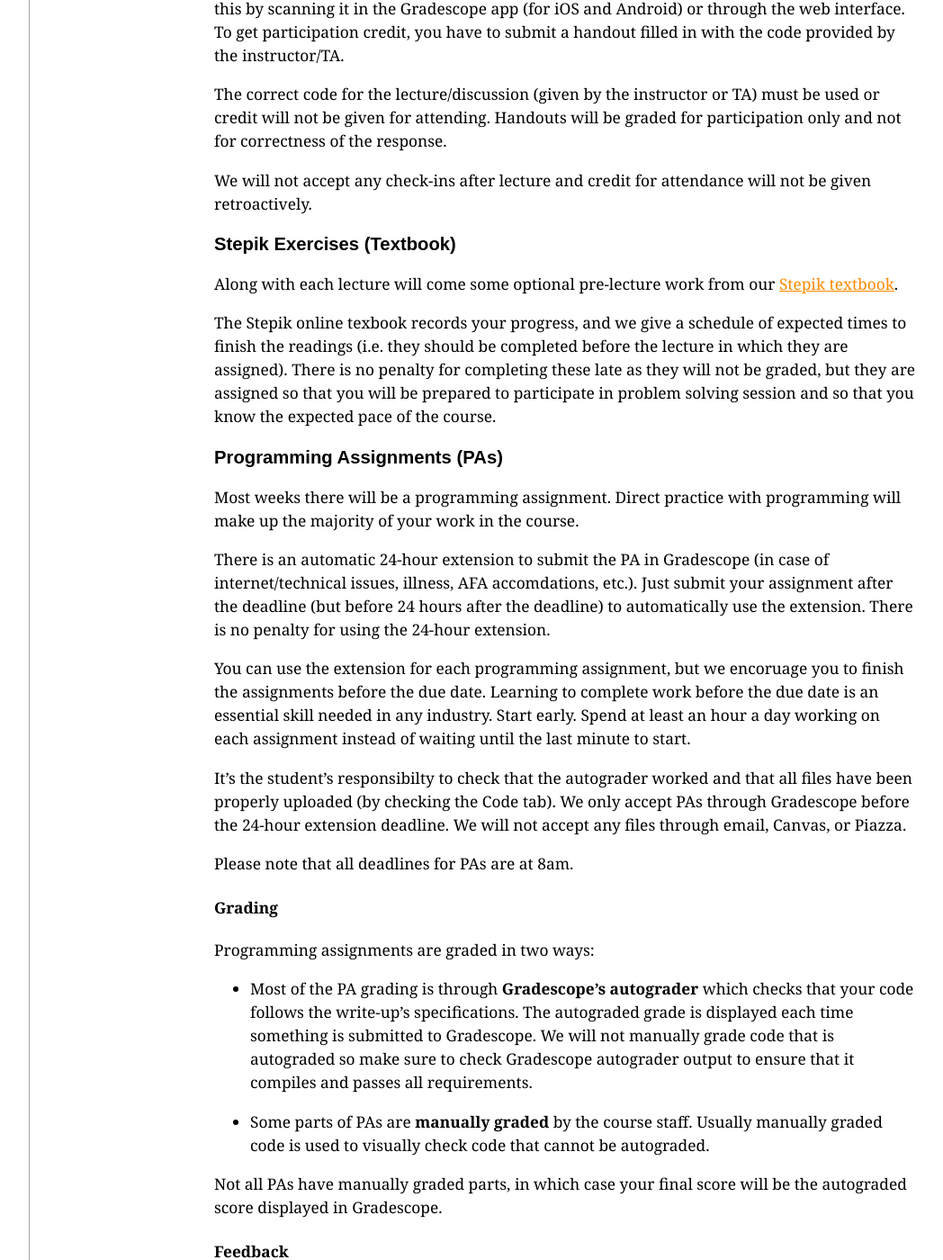
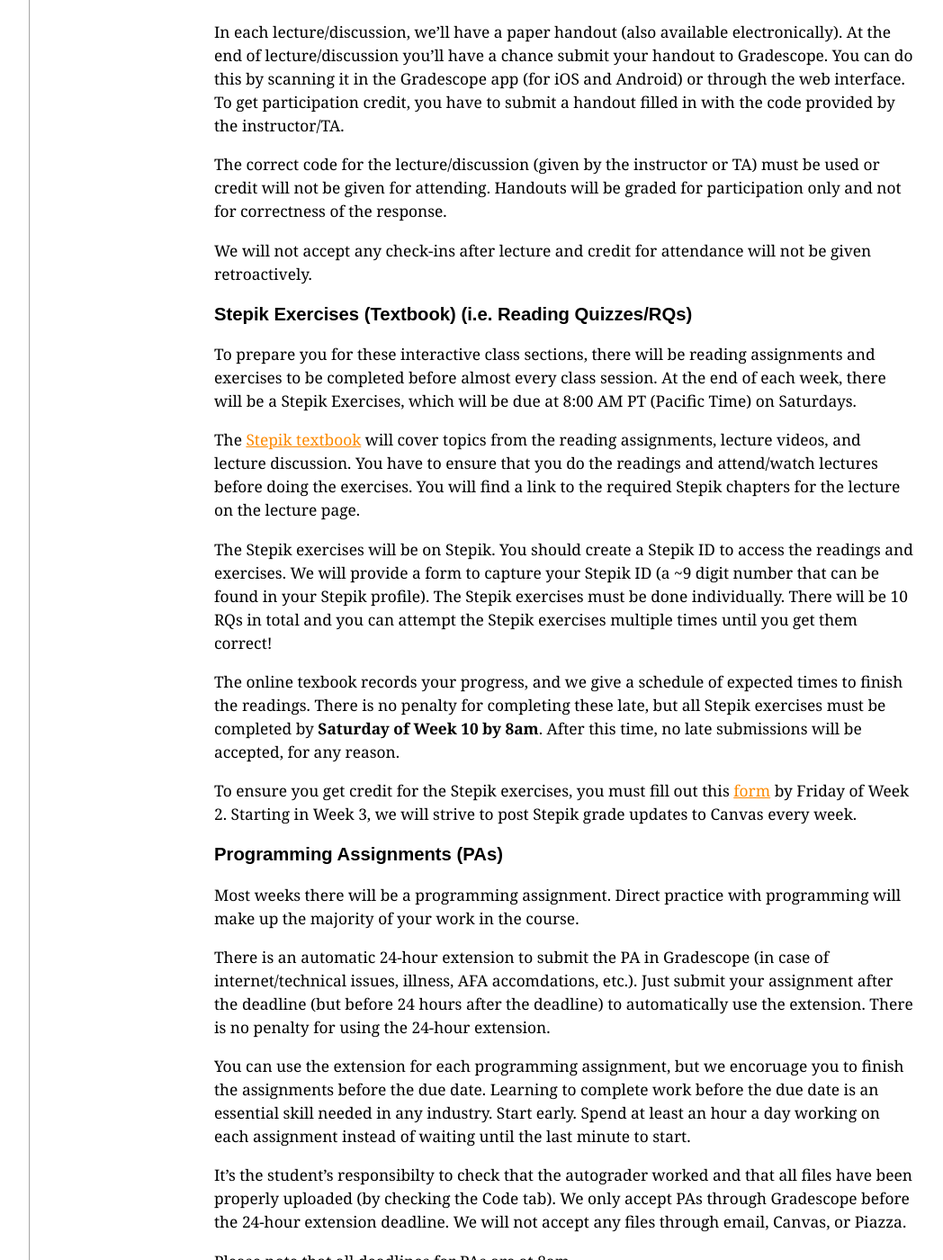
Before and after one commit to ucsd-cse8a-sp24/ucsd-cse8a-sp24.github.io, a Jekyll site: the page built from syllabus.md, in a window 1280 px wide and 1400 px high, scrolled down 3675 px. Shown: the whole window at 90% size, without its empty margins (56-1104 px from the left). Built offline with Jekyll 4.4.1, drawn with Linux system fonts in a browser that asks for light colours; some of the changed text lies outside the part shown.

Commit message:
Update syllabus.md

```diff
--- a/syllabus.md
+++ b/syllabus.md
@@ -78,7 +78,11 @@
 There are a few components to your grade in the course:
 
 - Programming assignments (40%)
-- Exams (60%)
+- Stepik Exercises (i.e. Review Quizzes/RQs): 20% (10 RQs)
+- Lab Assignments: 10%
+- 30% Exams
+  - 10% Midterm Exam
+  - 20% Final Exam
 - Extra Credit: 10% Lecture/Discussion Participation
 
 Letter grades will be assigned based on the following grading scale:
@@ -88,7 +92,7 @@
 We may adjust the above scale to be more lenient
 (depending on a number of factors that we will not publicize), but we guarantee
 that we will not adjust the scale to make it harder to get a better grade.
-We will not adjust the scale for individual students.
+We will not adjust the scale for individual students. We will not round grades up.
 
 <h3>Lectures</h3>
 
@@ -96,11 +100,10 @@
 with associated interactive activities which should be completed before lecture.
 
 Lectures will involve problem solving with your classmates along with an opportunity
-to ask quesitons about the material. Participation is not required at problem-solving sections,
-but it is highly encouraged.
+to ask quesitons about the material.
 
 It is very important that students watch all pre-lecture videos as this is the
-primary way to learn the CSE 12 material.
+primary way to learn the CSE 8A material.
 
 **In-person lectures** will be led during the normally-scheduled lecture times
 in the normally-scheduled room, led by the instructor. These sessions will be
@@ -141,12 +144,21 @@
 We will not accept any check-ins after lecture and credit for attendance
 will not be given retroactively.
 
-### Stepik Exercises (Textbook)
+### Stepik Exercises (Textbook) (i.e. Reading Quizzes/RQs)
 
-Along with each lecture will come some optional pre-lecture work from our
-[Stepik textbook](https://stepik.org/course/109917/syllabus){:target="_blank"}.
+To prepare you for these interactive class sections, there will be reading assignments and exercises to be completed before almost every class session. At the end of each week, there will be a Stepik Exercises, which will be due at 8:00 AM PT (Pacific Time) on Saturdays.
 
-The Stepik online texbook records your progress, and we give a schedule of expected times to finish the readings (i.e. they should be completed before the lecture in which they are assigned). There is no penalty for completing these late as they will not be graded, but they are assigned so that you will be prepared to participate in problem solving session and so that you know the expected pace of the course.
+The [Stepik textbook](https://stepik.org/course/100726/syllabus){:target="_blank"} will cover topics from the reading assignments, lecture videos, and lecture discussion. You have to ensure that you do the readings and attend/watch lectures before doing the exercises. You will find a link to the required Stepik chapters for the lecture on the lecture page.
+
+The Stepik exercises will be on Stepik. You should create a Stepik ID to access the readings and exercises. We will provide a form to capture your Stepik ID (a ~9 digit number that can be found in your Stepik profile). The Stepik exercises must be done individually. There will be 10 RQs in total and you can attempt the Stepik exercises multiple times until you get them correct!
+
+The online texbook records your progress, and we give a schedule of expected times to finish the readings. There is no penalty for completing these late, but all Stepik exercises must be completed by **Saturday of Week 10 by 8am**. After this time, no late submissions will be accepted, for any reason.
+
+To ensure you get credit for the Stepik exercises, you must fill out this
+[form](https://forms.gle/HqPsPyiM1ch5o8zb7){:target="_blank"}
+by Friday of Week 2. Starting in Week 3, we will strive to post Stepik grade updates to Canvas every week.
+
+
 
 <a id="p:programming"></a>
 <h3>Programming Assignments (PAs)</h3>
```
